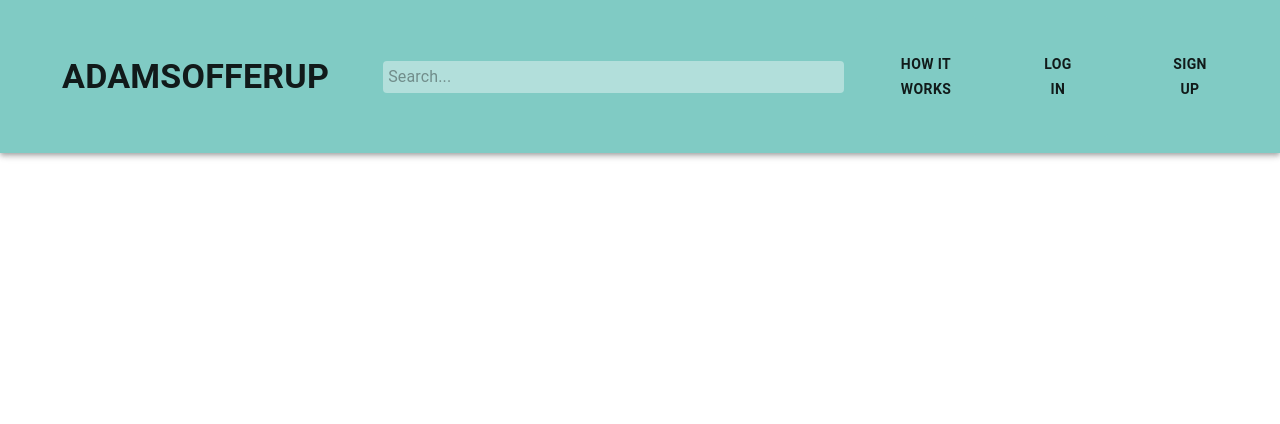
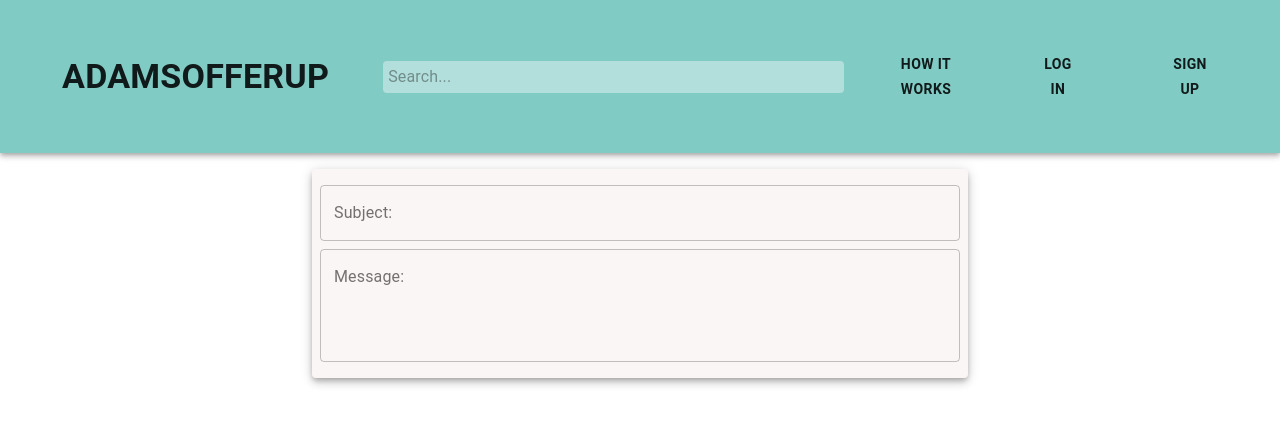
Before and after one commit to ChrisNavoczynski/Adams-OfferUp, a React (Create React App) app in the folder client/: page /messageuser in a window 1280 px wide. Shown: the top 424 px of the page. Built offline with nearby package versions, Linux system fonts and the light colour scheme; what google-maps-react would draw is missing.

Commit message:
added a message component
app.js updated to include a route path for component

```diff
--- a/client/src/App.js
+++ b/client/src/App.js
@@ -9,6 +9,7 @@ import HelpPage from './components/HelpPage/helpPage';
 import ContactSeller from './components/ContactSeller/ContactSeller';
 // import LoginModal from './components/LoginModal/logIn';
 // import Register from './components/Register/register';
+import MessageUser from './components/MessageUser/MessageUser';
 
 function App() {
   return (
@@ -21,6 +22,9 @@ function App() {
           </Route>
           <Route path="/helppage">
             <HelpPage />
+          </Route>
+          <Route path="/messageuser">
+            <MessageUser />
           </Route>
           <Route path="/contactseller">
             {/** this will have to be set up from item page
--- /dev/null
+++ b/client/src/components/MessageUser/MessageUser.js
@@ -0,0 +1,47 @@
+import {
+    Paper,
+    makeStyles,
+    TextField } from '@material-ui/core';
+
+const useStyles = makeStyles((theme) => ({
+    paper: {
+        padding: theme.spacing(1),
+        width: "50%",
+        margin: theme.spacing(2),
+        backgroundColor: "#FAF6F5",
+    },
+    labels: {
+        textDecoration: "none",
+        color: "black",
+        display: "block",
+        marginBlock: theme.spacing(1),
+    },
+}));
+
+const MessageUser = (props) => {
+    const classes = useStyles();
+    return (
+        <Paper
+         className={classes.paper}
+         elevation={5} >
+            <TextField
+                className={classes.labels}
+                fullWidth
+                id="standard-multiline-static"
+                label="Subject: "
+                variant="outlined"
+                placeholder="A thing"
+                multiline rows={1} />
+            <TextField
+                className={classes.labels}
+                fullWidth
+                id="standard-multiline-static"
+                label="Message:     "
+                variant="outlined"
+                placeholder="What's Up?"
+                multiline rows={4} />
+        </Paper>
+    )
+};
+
+export default MessageUser;
```
